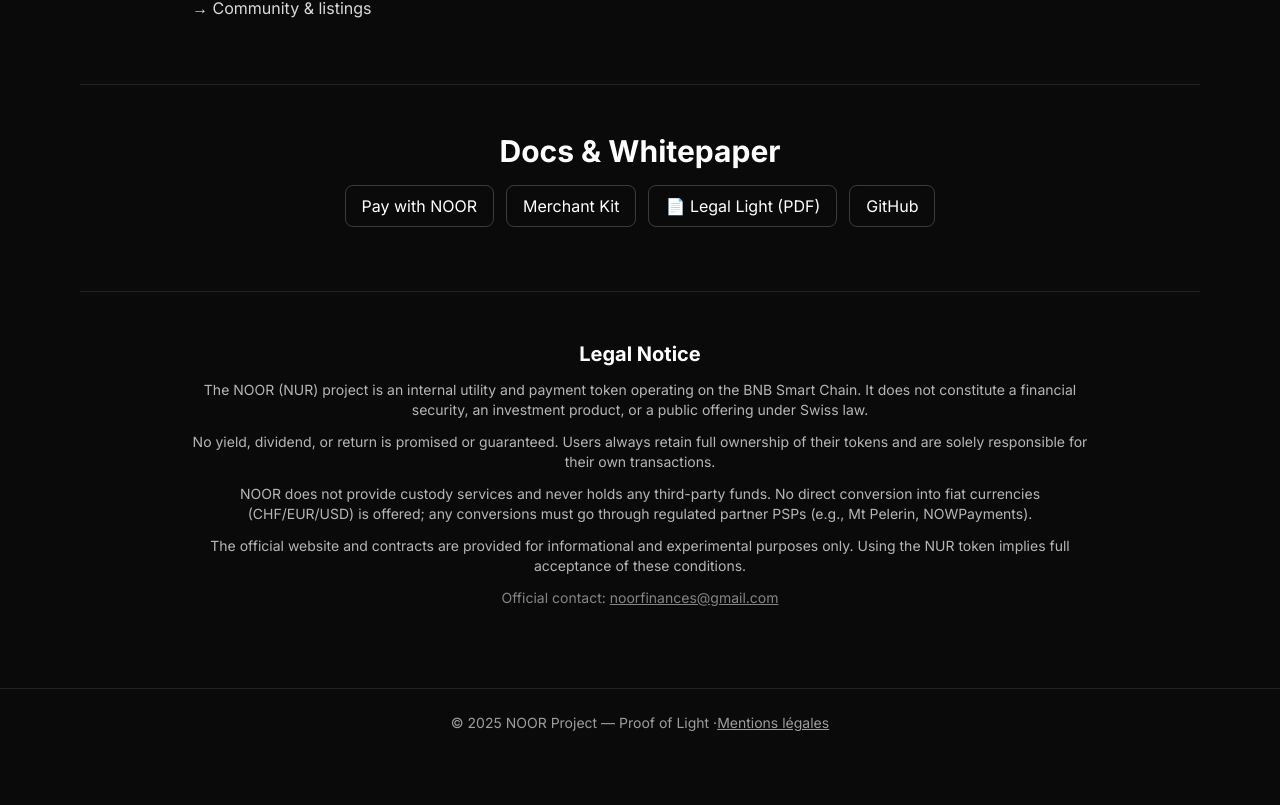
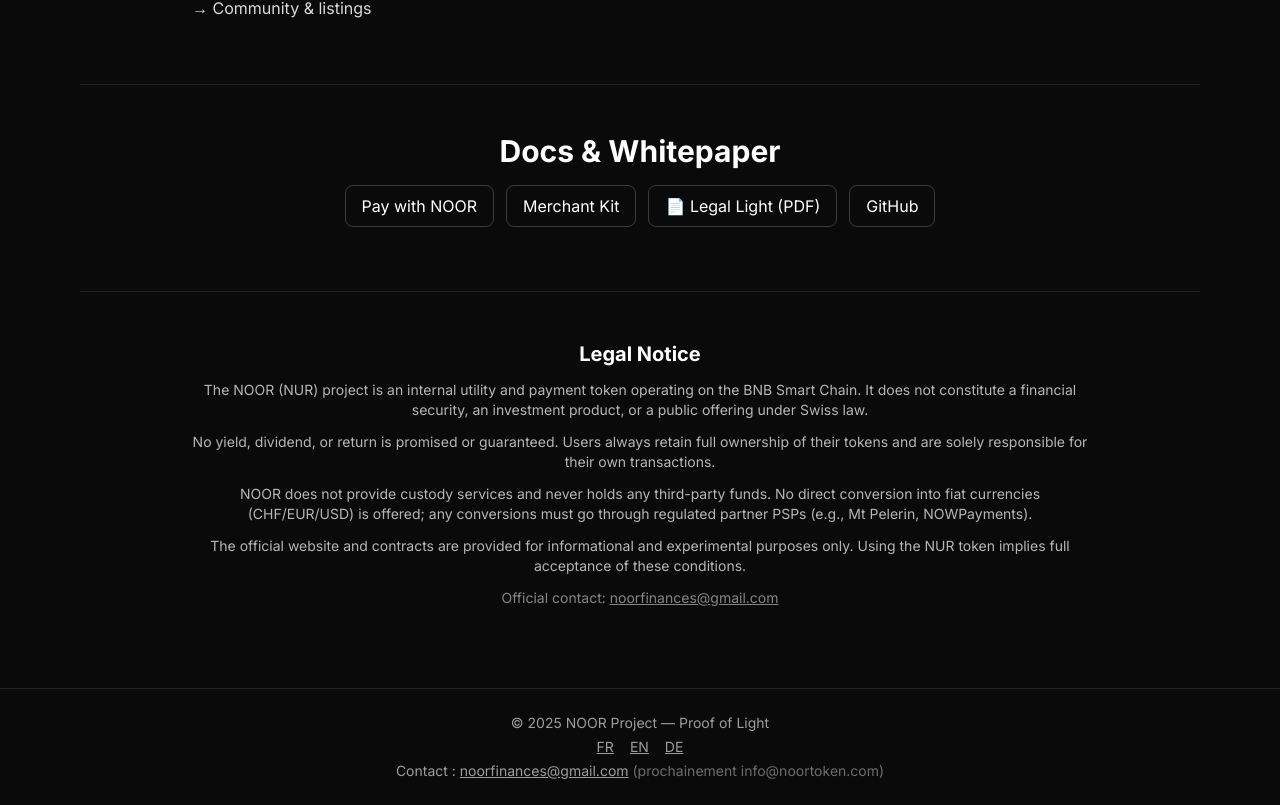
Before and after one commit to noorfinances-eng/noor-pages, a Next.js app: page /en in a window 1280 px wide. Shown: the part 1462-2267 px from the top of the page. Before the commit the page ends 2219 px from the top, so only its background shows below. Built offline with nearby package versions, Linux system fonts and the light colour scheme.

Commit message:
Update _app.js

```diff
--- a/pages/_app.js
+++ b/pages/_app.js
@@ -21,9 +21,17 @@
       <main className="max-w-6xl mx-auto px-4 py-10">
         <Component {...pageProps} />
       </main>
-      <footer className="mt-10 border-t border-white/10 py-6 text-center text-sm text-white/60">
-  © 2025 NOOR Project — Proof of Light ·
-  <a href="/legal" className="underline hover:text-white">Mentions légales</a>
+      <footer className="mt-10 border-t border-white/10 py-6 text-center text-sm text-white/60 space-y-1">
+  <p>© 2025 NOOR Project — Proof of Light</p>
+  <div className="flex justify-center gap-4 text-white/60 text-sm">
+    <a href="/legal" className="underline hover:text-white transition">FR</a>
+    <a href="/legal-en" className="underline hover:text-white transition">EN</a>
+    <a href="/legal-de" className="underline hover:text-white transition">DE</a>
+  </div>
+  <p>
+    Contact : <a href="mailto:noorfinances@gmail.com" className="underline hover:text-white">noorfinances@gmail.com</a>
+    <span className="text-white/40"> (prochainement info@noortoken.com)</span>
+  </p>
 </footer>
     </div>
   );
```
